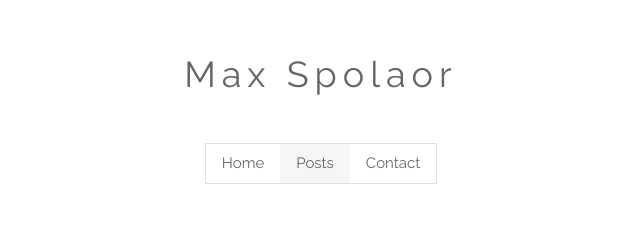
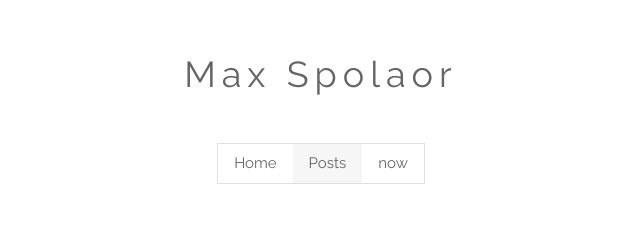
Before and after one commit to maxspolaor/maxspolaor.github.io, a plain HTML site: page index.html in a window 1280 px wide. Shown: the part 107-347 px from the top of the page, 319-959 px from the left. Drawn offline with nearby package versions, Linux system fonts and the light colour scheme.

Commit message:
Update index.html

```diff
--- a/index.html
+++ b/index.html
@@ -27,7 +27,7 @@ h1 {letter-spacing: 6px}
     <div class="w3-bar w3-border">
       <a href="#" class="w3-bar-item w3-button">Home</a>
       <a href="#" class="w3-bar-item w3-button w3-light-grey">Posts</a>
-      <a href="#" class="w3-bar-item w3-button">Contact</a>
+      <a href="#" class="w3-bar-item w3-button">now</a>
 
     </div>
   </div>
```
